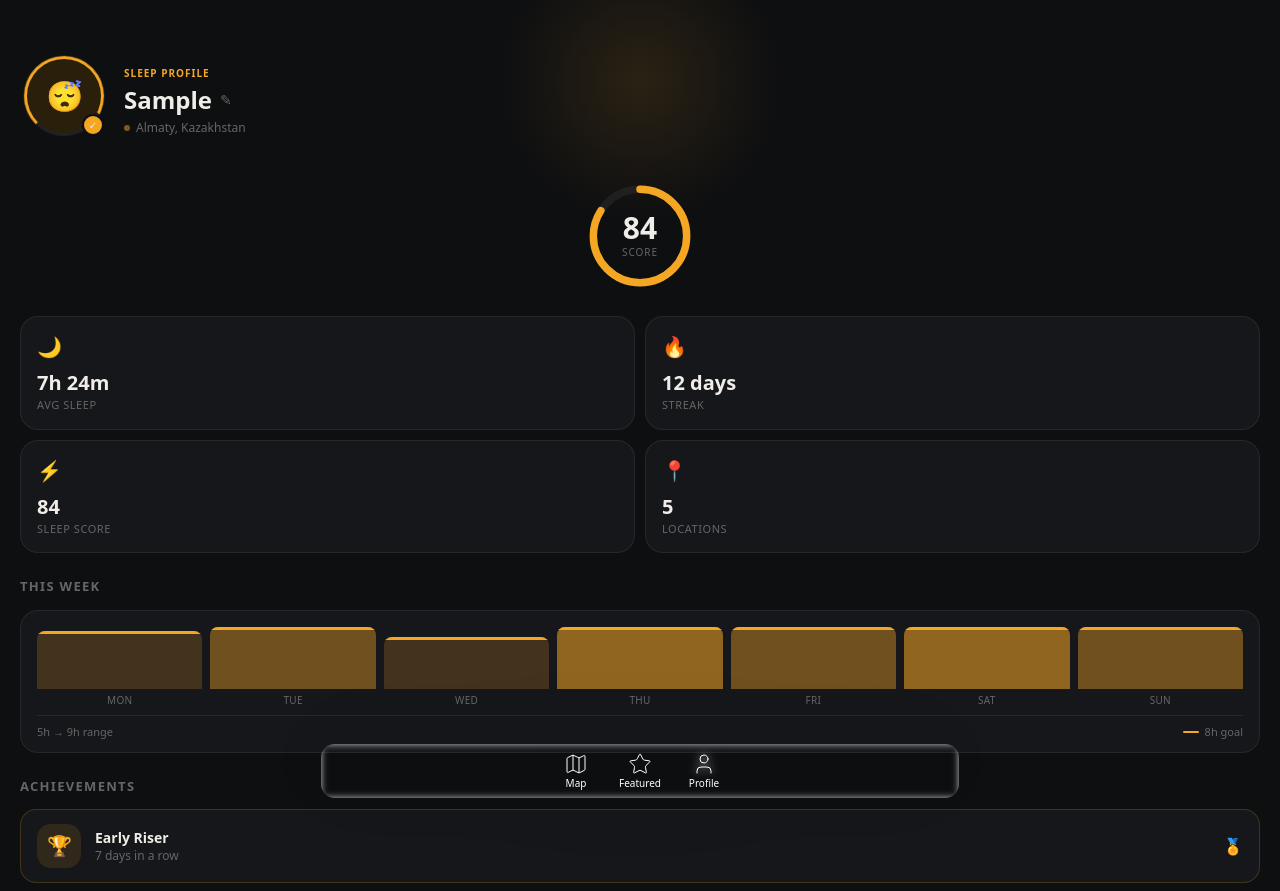
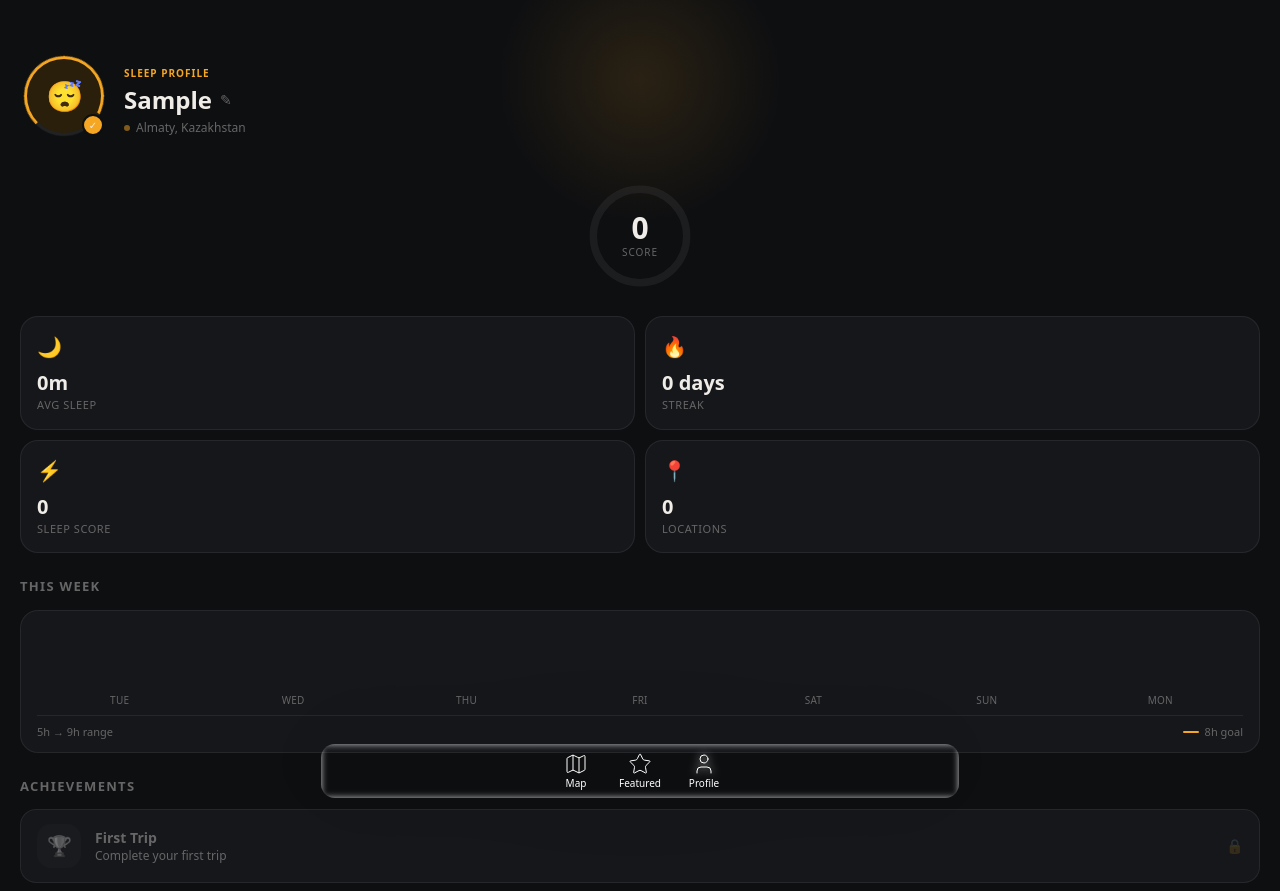
Before and after one commit to 22aryja/sleep-tracker, a SvelteKit app: page /profile in a window 1280 px wide. Shown: the top 891 px of the page. Built offline with nearby package versions, Linux system fonts and the light colour scheme; sample sign-in values are in the browser's storage.

Commit message:
feat: true statistics in profile section

```diff
--- /dev/null
+++ b/src/lib/stores/trips.ts
@@ -0,0 +1,141 @@
+import type { Trip } from '$lib/types/trip';
+import { writable } from 'svelte/store';
+
+const TRIPS_KEY = 'sleeptracker_trips';
+
+function loadTrips(): Trip[] {
+	const stored = localStorage.getItem(TRIPS_KEY);
+	return stored ? JSON.parse(stored) : [];
+}
+
+function createTripsStore() {
+	const store = writable<Trip[]>(loadTrips());
+
+	store.subscribe((trips) => {
+		localStorage.setItem(TRIPS_KEY, JSON.stringify(trips));
+	});
+
+	return {
+		...store,
+		addTrip(trip: Trip) {
+			store.update((trips) => [...trips, trip]);
+		}
+	};
+}
+
+export const trips = createTripsStore();
+
+// ─── Derived stats ──────────────────────────────────────────
+
+export function getStats(tripList: Trip[]) {
+	const now = Date.now();
+	const dayMs = 86400000;
+
+	// Avg sleep duration
+	const avgMs = tripList.length > 0
+		? tripList.reduce((sum, t) => sum + t.duration, 0) / tripList.length
+		: 0;
+
+	// Streak: consecutive days (ending today or yesterday) with at least one trip
+	let streak = 0;
+	if (tripList.length > 0) {
+		const todayStart = new Date().setHours(0, 0, 0, 0);
+		let checkDay = todayStart;
+
+		// Check if there's a trip today, otherwise start from yesterday
+		const hasToday = tripList.some((t) => t.arrivedAt >= todayStart);
+		if (!hasToday) checkDay -= dayMs;
+
+		while (true) {
+			const dayEnd = checkDay + dayMs;
+			const hasTrip = tripList.some((t) => t.arrivedAt >= checkDay && t.arrivedAt < dayEnd);
+			if (!hasTrip) break;
+			streak++;
+			checkDay -= dayMs;
+		}
+	}
+
+	// Unique locations (rounded to ~100m precision)
+	const locationKeys = new Set(
+		tripList.map((t) => `${t.destination.lat.toFixed(3)},${t.destination.lng.toFixed(3)}`)
+	);
+
+	// Sleep score: based on trip frequency over last 30 days (0-100)
+	const last30 = tripList.filter((t) => t.arrivedAt > now - 30 * dayMs);
+	const score = Math.min(100, Math.round((last30.length / 30) * 100));
+
+	return {
+		avgSleep: avgMs,
+		streak,
+		locations: locationKeys.size,
+		score
+	};
+}
+
+export function formatDuration(ms: number): string {
+	if (ms === 0) return '0m';
+	const totalMin = Math.round(ms / 60000);
+	const h = Math.floor(totalMin / 60);
+	const m = totalMin % 60;
+	if (h === 0) return `${m}m`;
+	return `${h}h ${m}m`;
+}
+
+// Weekly chart: last 7 days, total sleep hours per day
+export function getWeeklyChart(tripList: Trip[]): Array<{ day: string; hours: number }> {
+	const days = ['Sun', 'Mon', 'Tue', 'Wed', 'Thu', 'Fri', 'Sat'];
+	const result: Array<{ day: string; hours: number }> = [];
+
+	for (let i = 6; i >= 0; i--) {
+		const date = new Date();
+		date.setDate(date.getDate() - i);
+		const dayStart = new Date(date).setHours(0, 0, 0, 0);
+		const dayEnd = dayStart + 86400000;
+
+		const dayTrips = tripList.filter((t) => t.arrivedAt >= dayStart && t.arrivedAt < dayEnd);
+		const totalMs = dayTrips.reduce((sum, t) => sum + t.duration, 0);
+
+		result.push({
+			day: days[date.getDay()],
+			hours: totalMs / 3600000
+		});
+	}
+
+	return result;
+}
+
+// Achievements derived from real data
+export function getAchievements(tripList: Trip[], streak: number, locations: number) {
+	return [
+		{
+			icon: '🏆',
+			label: 'First Trip',
+			desc: 'Complete your first trip',
+			unlocked: tripList.length >= 1
+		},
+		{
+			icon: '🔥',
+			label: 'On a Roll',
+			desc: '3-day streak',
+			unlocked: streak >= 3
+		},
+		{
+			icon: '🌍',
+			label: 'Explorer',
+			desc: 'Visit 3 different locations',
+			unlocked: locations >= 3
+		},
+		{
+			icon: '💤',
+			label: 'Road Sleeper',
+			desc: 'Complete 10 trips',
+			unlocked: tripList.length >= 10
+		},
+		{
+			icon: '⭐',
+			label: 'Veteran',
+			desc: 'Complete 30 trips',
+			unlocked: tripList.length >= 30
+		}
+	];
+}
--- /dev/null
+++ b/src/lib/types/trip.ts
@@ -0,0 +1,6 @@
+export interface Trip {
+	startedAt: number; // timestamp: when destination was set
+	arrivedAt: number; // timestamp: when alarm fired
+	duration: number; // ms between start and arrival
+	destination: { lat: number; lng: number };
+}
--- a/src/routes/+page.svelte
+++ b/src/routes/+page.svelte
@@ -1,6 +1,7 @@
 <script lang="ts">
 	import { onMount, onDestroy } from 'svelte';
 	import { settings } from '$lib/stores/settings';
+	import { trips } from '$lib/stores/trips';
 
 	let mapContainer: HTMLDivElement;
 	// eslint-disable-next-line @typescript-eslint/no-explicit-any
@@ -31,6 +32,7 @@
 	let alarmTriggered = $state(false);
 	let audioCtx: AudioContext | null = null;
 	let alarmLoopId: ReturnType<typeof setInterval> | null = null;
+	let tripStartedAt: number | null = null;
 
 	const alarmRadius = $derived($settings.alarmRadius);
 
@@ -100,6 +102,18 @@
 	function triggerAlarm() {
 		if (alarmTriggered) return;
 		alarmTriggered = true;
+
+		if (tripStartedAt && destination) {
+			const now = Date.now();
+			trips.addTrip({
+				startedAt: tripStartedAt,
+				arrivedAt: now,
+				duration: now - tripStartedAt,
+				destination: { lat: destination.lat, lng: destination.lng }
+			});
+			tripStartedAt = null;
+		}
+
 		startAlarm();
 	}
 
@@ -170,6 +184,7 @@
 
 	function setDestination(lat: number, lng: number) {
 		destination = { lat, lng };
+		tripStartedAt = Date.now();
 
 		destCircle?.remove();
 		destMarker?.remove();
@@ -216,6 +231,7 @@
 		destCircle = null;
 		destination = null;
 		distanceMeters = null;
+		tripStartedAt = null;
 	}
 
 	// ─── Lifecycle ───────────────────────────────────────────────
--- a/src/routes/profile/+page.svelte
+++ b/src/routes/profile/+page.svelte
@@ -4,6 +4,7 @@
 	import UpgradeModal from '$lib/components/UpgradeModal.svelte';
 	import { AppUser } from '$lib/user/controls';
 	import Settings from '$lib/components/Settings.svelte';
+	import { trips, getStats, formatDuration, getWeeklyChart, getAchievements } from '$lib/stores/trips';
 
 	const appUser: AppUser = new AppUser();
 
@@ -23,36 +24,30 @@
 		}
 	}
 
-	const stats = [
-		{ label: 'Avg Sleep', value: '7h 24m', icon: '🌙' },
-		{ label: 'Streak', value: '12 days', icon: '🔥' },
-		{ label: 'Sleep Score', value: '84', icon: '⚡' },
-		{ label: 'Locations', value: '5', icon: '📍' }
-	];
+	const computed = $derived(() => {
+		const t = $trips;
+		const s = getStats(t);
+		return {
+			stats: s,
+			weekly: getWeeklyChart(t),
+			achievements: getAchievements(t, s.streak, s.locations)
+		};
+	});
 
-	const sleepHistory = [
-		{ day: 'Mon', hours: 6.5 },
-		{ day: 'Tue', hours: 7.2 },
-		{ day: 'Wed', hours: 5.8 },
-		{ day: 'Thu', hours: 8.1 },
-		{ day: 'Fri', hours: 7.6 },
-		{ day: 'Sat', hours: 9.0 },
-		{ day: 'Sun', hours: 7.4 }
-	];
+	const stats = $derived([
+		{ label: 'Avg Sleep', value: formatDuration(computed().stats.avgSleep), icon: '🌙' },
+		{ label: 'Streak', value: `${computed().stats.streak} days`, icon: '🔥' },
+		{ label: 'Sleep Score', value: `${computed().stats.score}`, icon: '⚡' },
+		{ label: 'Locations', value: `${computed().stats.locations}`, icon: '📍' }
+	]);
 
-	const maxHours = Math.max(...sleepHistory.map((d) => d.hours));
-
-	const achievements = [
-		{ icon: '🏆', label: 'Early Riser', desc: '7 days in a row', unlocked: true },
-		{ icon: '💤', label: 'Deep Sleeper', desc: '8h+ three nights', unlocked: true },
-		{ icon: '🌍', label: 'Globe Trotter', desc: 'Slept in 3 cities', unlocked: true },
-		{ icon: '🎯', label: 'Goal Crusher', desc: 'Hit target 30 days', unlocked: false },
-		{ icon: '⭐', label: 'Perfect Week', desc: '8h every day', unlocked: false }
-	];
+	const sleepHistory = $derived(computed().weekly);
+	const maxHours = $derived(Math.max(...sleepHistory.map((d) => d.hours), 1));
+	const achievements = $derived(computed().achievements);
 
 	const circumference = 2 * Math.PI * 50;
-	const score = 84;
-	const dashOffset = circumference * (1 - score / 100);
+	const score = $derived(computed().stats.score);
+	const dashOffset = $derived(circumference * (1 - score / 100));
 
 	function startEdit() {
 		nameInput = userName;
```
